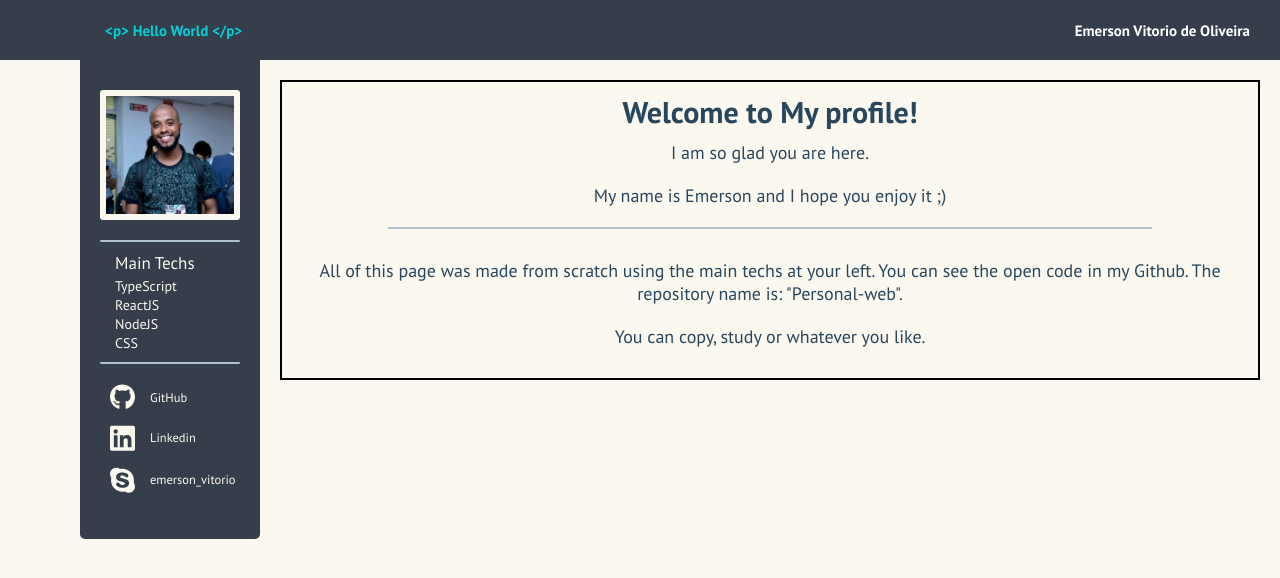
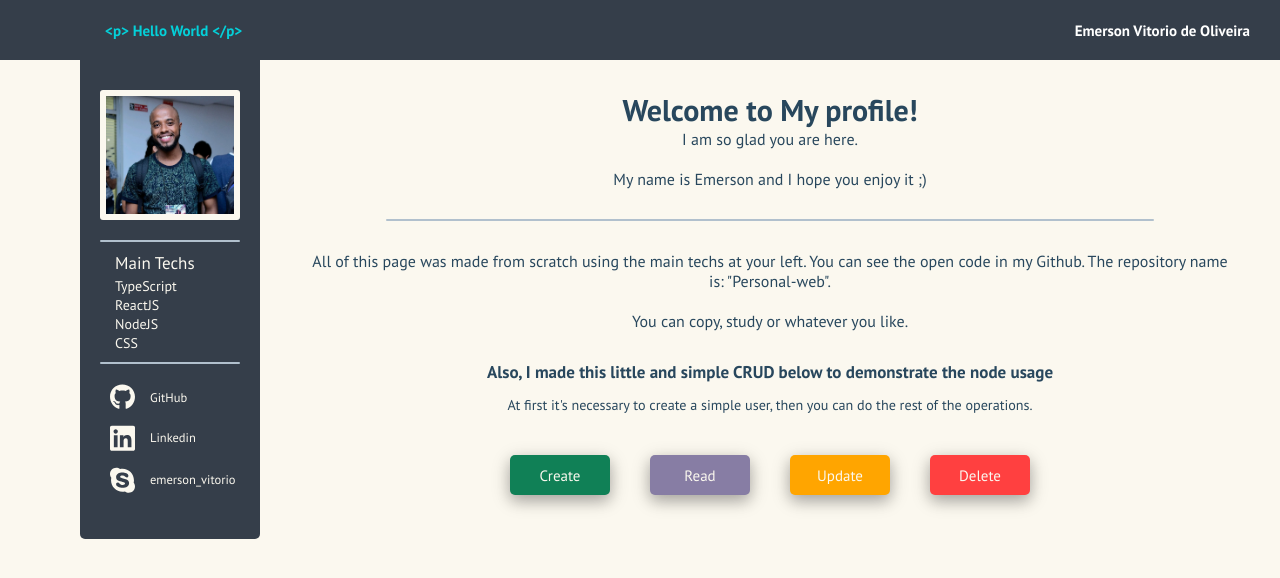
Before and after one commit to Evictory/Evictory-personal-website, a React (Create React App) app: page / in a window 1280 px wide. Shown: the top 578 px of the page. Built offline with nearby package versions, Linux system fonts and the light colour scheme.

Commit message:
Add buttons Container and some more about, as well fixed some styles in others components

```diff
--- a/src/App.tsx
+++ b/src/App.tsx
@@ -1,4 +1,6 @@
 import React from 'react';
+
+import CrudContainer from '../src/components/CrudContainer';
 import Header from '../src/components/Header/index';
 import GlobalStyle from './styles/globalStyle';
 import PersonalContainer from './components/PersonalContainer'
@@ -7,10 +9,11 @@ import WelcomeContainer from './components/WelcomeContainer';
 const App: React.FC = () => {
   return (
     <>
-    <Header />
-    <PersonalContainer />
-    <WelcomeContainer />
-    <GlobalStyle />
+      <Header />
+      <PersonalContainer />
+      <WelcomeContainer />
+      <CrudContainer />
+      <GlobalStyle />
     </>
   );
 }
--- a/src/components/CrudContainer/index.tsx
+++ b/src/components/CrudContainer/index.tsx
@@ -1 +1,28 @@
 import React from 'react';
+
+import { Container, Text, ButtonArea, ButtonCreate , ButtonDelete, ButtonRead, ButtonUpdate} from './styles';
+
+const CrudContainer: React.FC = () => {
+
+  return (
+    <Container>
+      <Text>
+        <p>
+          Also, I made this little and simple CRUD below to demonstrate the node usage
+        </p>
+        <small>
+          At first it's necessary to create a simple user, then you can do the rest of the operations.
+        </small>
+      </Text>
+      <ButtonArea>
+        <ButtonCreate>Create</ButtonCreate>
+        <ButtonRead>Read</ButtonRead>
+        <ButtonUpdate>Update</ButtonUpdate>
+        <ButtonDelete>Delete</ButtonDelete>
+      </ButtonArea>
+    </Container>
+  );
+
+}
+
+export default CrudContainer;
--- /dev/null
+++ b/src/components/CrudContainer/styles.ts
@@ -0,0 +1,57 @@
+import styled from 'styled-components';
+
+export const Container = styled.div`
+  display: flex;
+  margin: 0 20px 20px 20px;
+  justify-content: center;
+  text-align: center;
+  flex-direction: column;
+
+`;
+
+export const Text = styled.div`
+  font-size: 17px;
+  p {
+    font-weight: bold;
+    margin-bottom: 10px;
+  }
+`;
+
+export const ButtonArea = styled.div`
+  margin-bottom: 30px;
+  margin-top: 20px;
+  text-align: center;
+
+`;
+
+export const Button = styled.button`
+  border-radius: 5px;
+  border: none;
+  cursor: pointer;
+  color: #fbf8ef;
+  width: 100px;
+  height: 40px;
+  margin: 20px;
+  transition-duration: 0.3s;
+  box-shadow: 0 6px 14px 0 rgba(0,0,0,0.2), 0 5px 20px 0 rgba(0,0,0,0.19);
+  :hover {
+    background-color: #FFFFFF;
+    color: #04D0D9;
+    font-size: 18px;
+    font-weight: bold;
+    height: 50px;
+  }
+`;
+
+export const ButtonCreate = styled(Button)`
+  background-color: #108056
+;`
+export const ButtonDelete = styled(Button)`
+background-color: #ff4040
+;`
+export const ButtonUpdate = styled(Button)`
+background-color: #ffa500
+;`
+export const ButtonRead = styled(Button)`
+background-color: #877da4
+;`
--- a/src/components/WelcomeContainer/styles.ts
+++ b/src/components/WelcomeContainer/styles.ts
@@ -1,24 +1,23 @@
 import styled from 'styled-components';
 
 export const Container = styled.div`
-  border: 2px solid #000000;
   align-items: center;
+  display: flex;
+  flex-direction: column;
   justify-content: center;
-  display: flex;
-  margin: 20px;
+  margin: 20px 20px 0 20px;
   padding: 10px;
-  flex-direction: column;
   text-align: center;
+
   p {
-    margin: 10px;
-    font-size: 18px;
+    font-size: 16px;
+    margin-bottom: 20px;
   }
 `;
 
 export const Description = styled.div`
   p {
     margin: 20px 20px;
-    flex: 1;
   }
   text-align: center;
 `;
--- a/src/styles/globalStyle.ts
+++ b/src/styles/globalStyle.ts
@@ -15,8 +15,13 @@ const GlobalStyle = createGlobalStyle`
     color: #28475d;
     justify-content: center;
   }
+
   body, input, button {
     font: 15px 'PT Sans', sans-serif;
+  }
+
+  button:hover {
+    background-color: invert;
   }
 
   #root {
```
